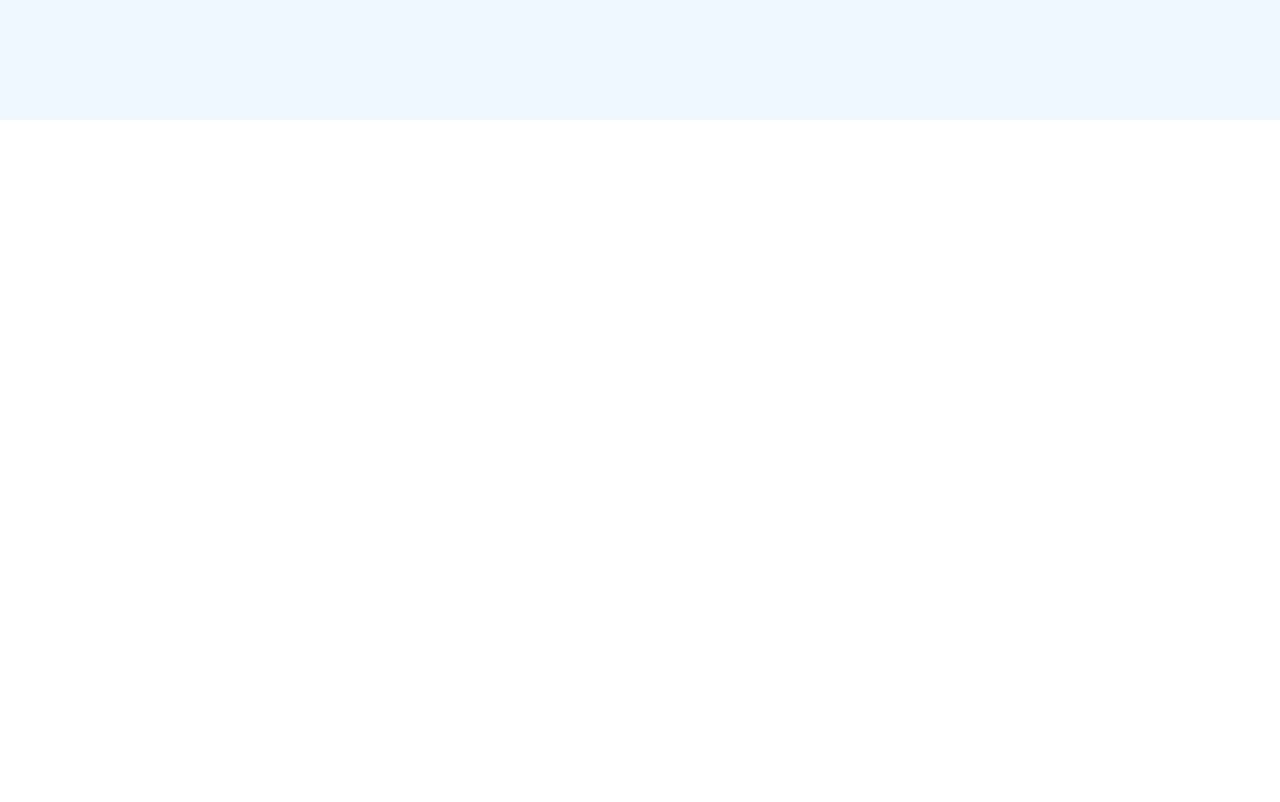
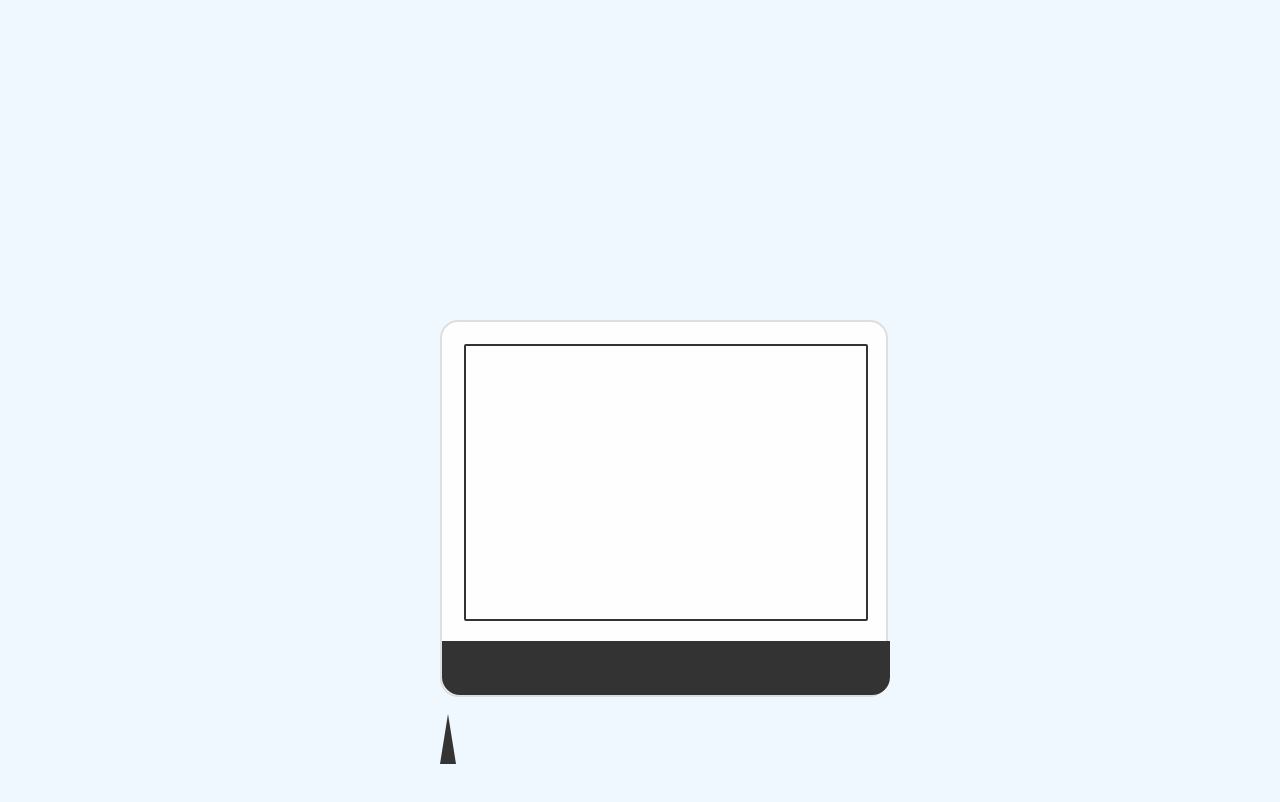
Before and after one commit to yungmichael/styled-devices, a React (Create React App) app: page / in a window 1280 px wide. Shown: the part 1480-2282 px from the top of the page. Before the commit the page ends 1600 px from the top, so only its background shows below. Built offline with nearby package versions, Linux system fonts and the light colour scheme; the HTML template or start-up script is replaced by a standard one.

Commit message:
started imac

```diff
--- a/src/App.js
+++ b/src/App.js
@@ -2,8 +2,9 @@ import React, { Component } from "react";
 
 import styled from "styled-components";
 
-import Iphone6 from "./lib/Iphone6";
+import Iphone8 from "./lib/Iphone8";
 import Macbook from "./lib/MacbookPro";
+import Imac from "./lib/Imac";
 
 const Grid = styled.div`
   height: 100vh;
@@ -19,10 +20,13 @@ class App extends Component {
     return (
       <div>
         <Grid>
-          <Iphone6 />
+          <Iphone8 />
         </Grid>
         <Grid>
           <Macbook />
+        </Grid>
+        <Grid>
+          <Imac />
         </Grid>
       </div>
     );
--- /dev/null
+++ b/src/lib/Imac.js
@@ -0,0 +1,96 @@
+import React, { Component } from "react";
+
+import styled from "styled-components";
+
+const Container = styled.div`
+  height: 50vh;
+  width: 50vh;
+  background-color: inherit;
+`;
+
+const ImacDevice = styled.div`
+  height: 38.78vh;
+  width: 50vh;
+`;
+
+const ImacFrame = styled.div`
+  background: #fefefe;
+  border-radius: 18px;
+  box-shadow: inset 0 0 0 2px #dedede;
+  height: 88%;
+  padding: 24px 24px 80px 24px;
+  position: relative;
+  width: 100%;
+
+  ::before {
+    bottom: 15px;
+    color: #333;
+    content: "";
+    font-size: 24px;
+    height: 24px;
+    left: 50%;
+    line-height: 24px;
+    margin-left: -100px;
+    position: absolute;
+    text-align: center;
+    width: 200px;
+    z-index: 9;
+  }
+
+  ::after {
+    background: #333;
+    border-radius: 0 0 18px 18px;
+    bottom: 2px;
+    content: "";
+    height: 54px;
+    left: 2px;
+    position: absolute;
+    width: 100%;
+  }
+`;
+
+const Content = styled.div`
+  border: 2px solid #333;
+  border-radius: 2px;
+  height: 100%;
+  width: 100%;
+`;
+
+const Power = styled.div`
+  ::after {
+    content: "";
+    background: #323232;
+    border-radius: 2px;
+    height: 6px;
+    margin: 0 auto;
+    position: relative;
+    width: 100%;
+  }
+  ::before {
+    content: "";
+    border: solid transparent;
+    border-bottom-color: #343434;
+    border-width: 0 8px 50px 8px;
+    height: 50px;
+    margin: 0 auto;
+    position: relative;
+    width: 100%;
+  }
+`;
+
+class Imac extends Component {
+  render() {
+    return (
+      <Container>
+        <ImacDevice>
+          <ImacFrame>
+            <Content />
+          </ImacFrame>
+          <Power />
+        </ImacDevice>
+      </Container>
+    );
+  }
+}
+
+export default Imac;
--- a/src/lib/Iphone6.js
+++ b/src/lib/Iphone8.js
@@ -110,7 +110,7 @@ const Volume = styled.div`
   }
 `;
 
-class Iphone6 extends Component {
+class Iphone8 extends Component {
   render() {
     return (
       <Container>
@@ -127,4 +127,4 @@ class Iphone6 extends Component {
   }
 }
 
-export default Iphone6;
+export default Iphone8;
```
